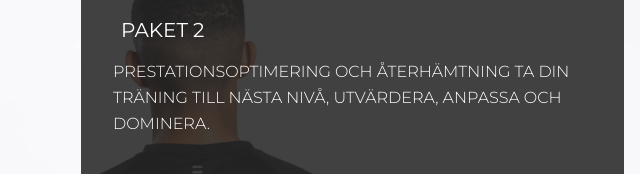
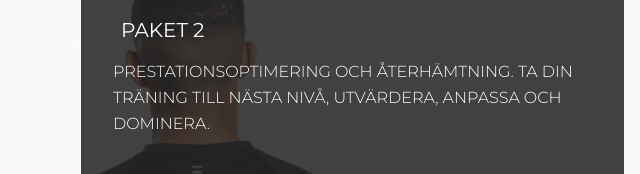
Before and after one commit to raymond-chao/peakfysik-mini, a plain HTML site: page index.html in a window 1280 px wide. Shown: the part 1790-1964 px from the top of the page, 559-1199 px from the left. Drawn offline with nearby package versions, Linux system fonts and the light colour scheme; a web font is replaced by a local one.

Commit message:
html minor changes

```diff
--- a/index.html
+++ b/index.html
@@ -131,8 +131,9 @@
                 <h5 class="offerings-section-offer">Tjänster</h5>
                 <h4 class="offerings-section-title">PAKET 2</h4>
                 <p class="offerings-section-text">
-                    PRESTATIONSOPTIMERING OCH ÅTERHÄMTNING
-                    TA DIN TRÄNING TILL NÄSTA NIVÅ, UTVÄRDERA, ANPASSA OCH DOMINERA.
+                    PRESTATIONSOPTIMERING OCH ÅTERHÄMTNING.
+                    TA DIN TRÄNING TILL NÄSTA NIVÅ,
+                    UTVÄRDERA, ANPASSA OCH DOMINERA.
                 </p>
                 <div class="offerings-section-button">
                     <a href="./pages/contact.html" class="button-offerings">BOKA NU</a>
```
